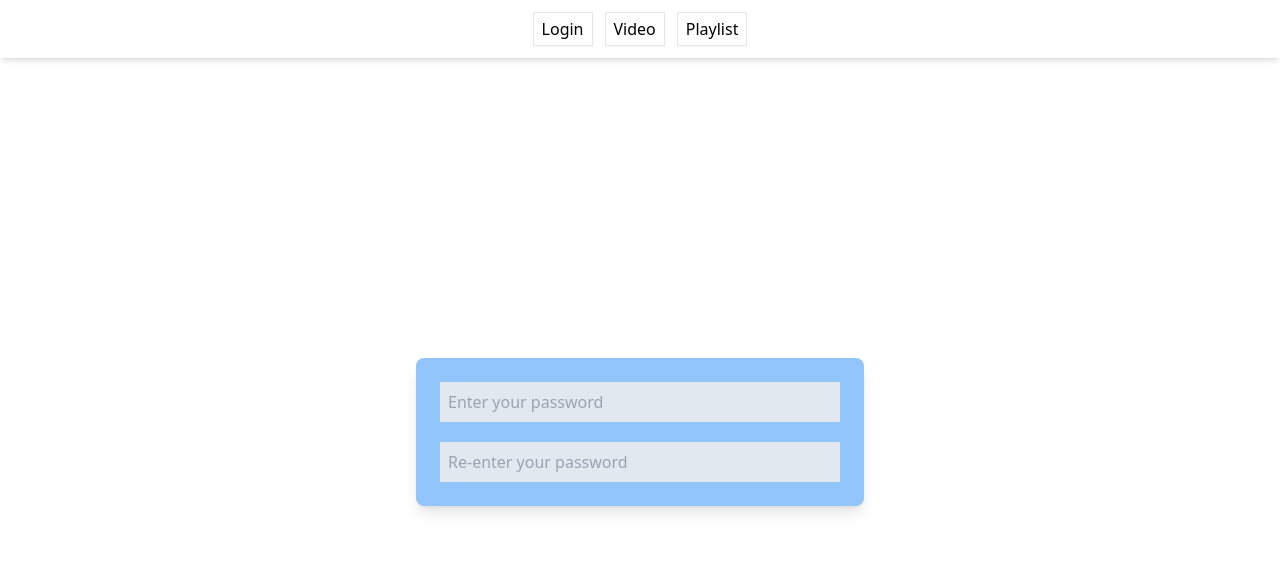
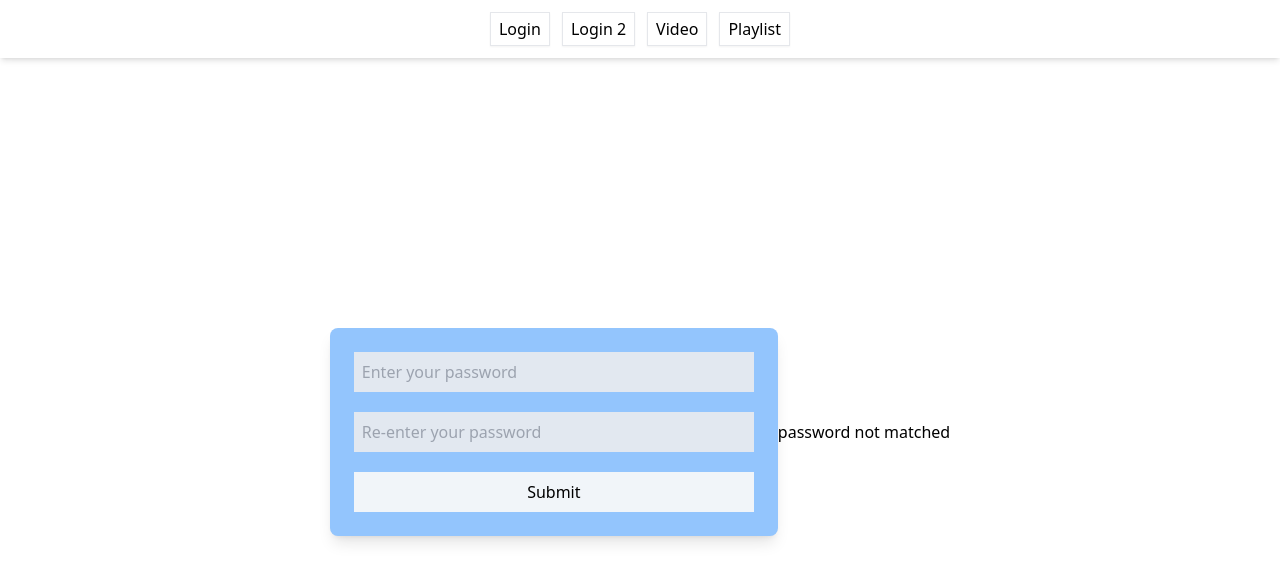
Before and after one commit to Hyemee1021/react-fundamental2, a React (Vite) app: page /login2 in a window 1280 px wide. Shown: the top 582 px of the page. Built offline with nearby package versions, Linux system fonts and the light colour scheme.

Commit message:
using two ways to do useReducer

```diff
--- a/src/components/Navbar.jsx
+++ b/src/components/Navbar.jsx
@@ -10,6 +10,12 @@ export const Navbar = () => {
           onClick={() => navigate("/login")}
         >
           Login
+        </button>
+        <button
+          className="border px-2 py-1 shadow-sm"
+          onClick={() => navigate("/login2")}
+        >
+          Login 2
         </button>
         <button
           className="border px-2 py-1 shadow-sm"
--- a/src/main.jsx
+++ b/src/main.jsx
@@ -25,6 +25,10 @@ const router = createBrowserRouter([
     path: "/login2",
     element: <Login2 />,
   },
+  {
+    path: "/todolist",
+    element: <Video />,
+  },
 ]);
 
 createRoot(document.getElementById("root")).render(
--- a/src/pages/Login.jsx
+++ b/src/pages/Login.jsx
@@ -13,6 +13,11 @@ function reducer(state, action) {
         ...state,
         checkPassword: action.payload,
       };
+    case "submit":
+      return {
+        ...state,
+        match: state.password === state.checkPassword,
+      };
   }
 }
 
@@ -24,18 +29,27 @@ const initialState = {
 export const Login = () => {
   const [state, dispatch] = useReducer(reducer, initialState);
 
+  const handleSubmit = (e) => {
+    e.preventDefault();
+    dispatch({
+      type: "submit",
+    });
+  };
   return (
     <div className="flex flex-col min-h-screen">
       <Navbar />
       <main className="flex flex-grow items-center justify-center mt-16">
-        <form className="flex flex-col gap-5 w-3/4 max-w-md bg-blue-300 p-6 rounded-lg shadow-lg ">
+        <form
+          onSubmit={handleSubmit}
+          className="flex flex-col gap-5 w-3/4 max-w-md bg-blue-300 p-6 rounded-lg shadow-lg "
+        >
           <input
             className="bg-slate-200 p-2 "
             type="password"
             placeholder="Enter your password"
             onChange={(e) =>
               dispatch({
-                type: "assword",
+                type: "password",
                 payload: e.target.value,
               })
             }
@@ -51,11 +65,15 @@ export const Login = () => {
               })
             }
           />
-          <button className="btn bg-slate-50 p-2 hover:bg-slate-200">
+          <button
+            className="btn bg-slate-50 p-2 hover:bg-slate-200"
+            type="submit"
+          >
             {" "}
             Submit
           </button>
         </form>
+        {state.match ? <p>Passwords matched</p> : <p>Passwords not matched</p>}
       </main>
     </div>
   );
--- a/src/pages/Login2.jsx
+++ b/src/pages/Login2.jsx
@@ -1,23 +1,80 @@
-import React from "react";
+import React, { useReducer } from "react";
 import { Navbar } from "../components/Navbar";
 
+function reducer(state, action) {
+  switch (action.type) {
+    case "input":
+      return {
+        ...state,
+        [action.name]: action.payload,
+      };
+
+    case "submit":
+      return {
+        ...state,
+        match: state.password === state.checkPassword,
+      };
+    default:
+      throw new Error("Unknown action type");
+  }
+}
+//cant access e.value from  reducer
+const initialState = {
+  password: "",
+  checkPassword: "",
+  match: false,
+};
+
 export const Login2 = () => {
+  const [state, dispatch] = useReducer(reducer, initialState);
+
+  const handleChange = (e) => {
+    dispatch({
+      type: "input",
+      name: e.target.name,
+      payload: e.target.value,
+    });
+  };
+  const handleSubmit = (e) => {
+    e.preventDefault();
+    dispatch({
+      type: "submit",
+    });
+  };
+
   return (
     <div className="flex flex-col min-h-screen">
       <Navbar />
       <main className="flex flex-grow items-center justify-center mt-16">
-        <form className="flex flex-col gap-5 w-3/4 max-w-md bg-blue-300 p-6 rounded-lg shadow-lg ">
+        <form
+          onSubmit={handleSubmit}
+          className="flex flex-col gap-5 w-3/4 max-w-md bg-blue-300 p-6 rounded-lg shadow-lg "
+        >
           <input
+            name="password"
+            onChange={handleChange}
             className="bg-slate-200 p-2 "
             type="password"
+            value={state.password}
             placeholder="Enter your password"
           />
           <input
-            type="checkPassword"
+            value={state.checkPassword}
+            onChange={handleChange}
+            name="checkPassword"
+            type="password"
             className="bg-slate-200 p-2 "
             placeholder="Re-enter your password"
           />
+          <button
+            className="btn bg-slate-100 p-2 hover:bg-slate-300"
+            type="submit"
+          >
+            Submit
+          </button>
         </form>
+        {state.match && <p>password matched</p>}
+        {!state.match && <p>password not matched</p>}
       </main>
     </div>
   );
--- /dev/null
+++ b/src/pages/TodoList.jsx
@@ -0,0 +1,5 @@
+import React from "react";
+
+export const TodoList = () => {
+  return <div>TodoList</div>;
+};
--- a/src/pages/Video.jsx
+++ b/src/pages/Video.jsx
@@ -20,15 +20,6 @@ export const Video = () => {
     <div className="flex flex-col  ">
       <Navbar />
       <main className="flex-grow flex items-center justify-center p-5">
-        <form>
-          <input
-            text="password"
-            placeholder="put your password"
-            onChange={() => dispatch()}
-          />
-          <input text="password" placeholder="put your password" />
-          <button>Submit</button>
-        </form>
         {loading ? (
           <p className="mt-5"> Loading...</p>
         ) : (
```
